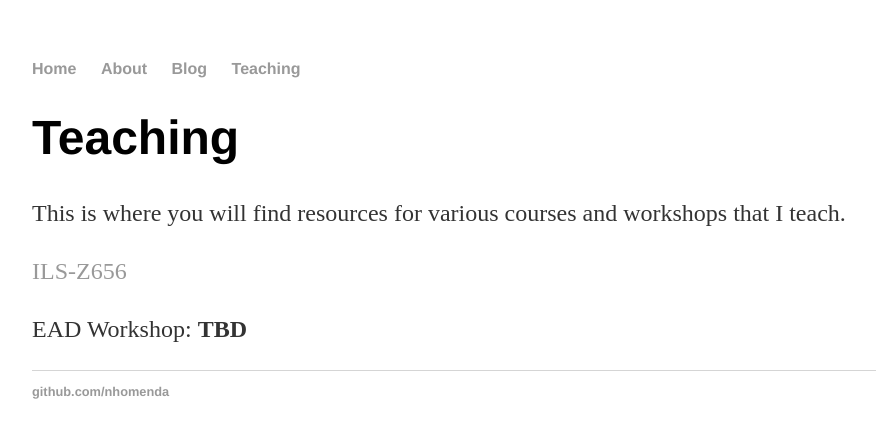
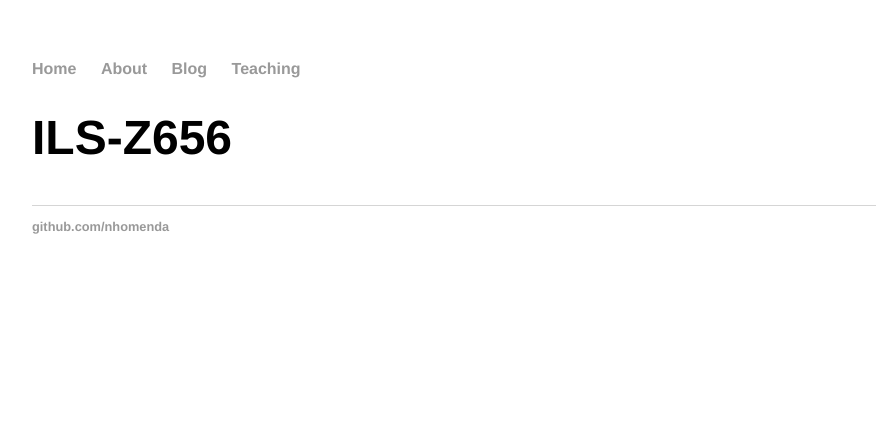
Before and after one commit to nhomenda/nhomenda.github.io, a Jekyll site: the page built from teaching/index.html, in a window 1280 px wide. Shown: the top 438 px of the page, without its empty margins (160-1036 px from the left). Built offline with Jekyll 4.4.1, drawn with Linux system fonts in a browser that asks for light colours.

Commit message:
Update index.html

```diff
--- a/teaching/index.html
+++ b/teaching/index.html
@@ -1,10 +1,11 @@
 ---
 layout: default
-title: Teaching
+title: ILS-Z656
 ---
-<div class="blurb">
-	<h1>Teaching</h1>
-	<p>This is where you will find resources for various courses and workshops that I teach.</p>
-  <p><a href="/teaching/Z656/index.html">ILS-Z656</a></p>
-  <p>EAD Workshop: <b>TBD</b></p>
-</div><!-- /.blurb -->
+	<h1>{{ page.title }}</h1>
+	<ul class="assignments">
+
+	  {% for assignment in site.assignmentss %}
+	    <li><span>{{ assignment.date | date_to_string }}</span> » <a href="{{ assignment.url }}" title="{{ assignment.title }}">{{ assignment.title }}</a></li>
+	  {% endfor %}
+	</ul>
```
